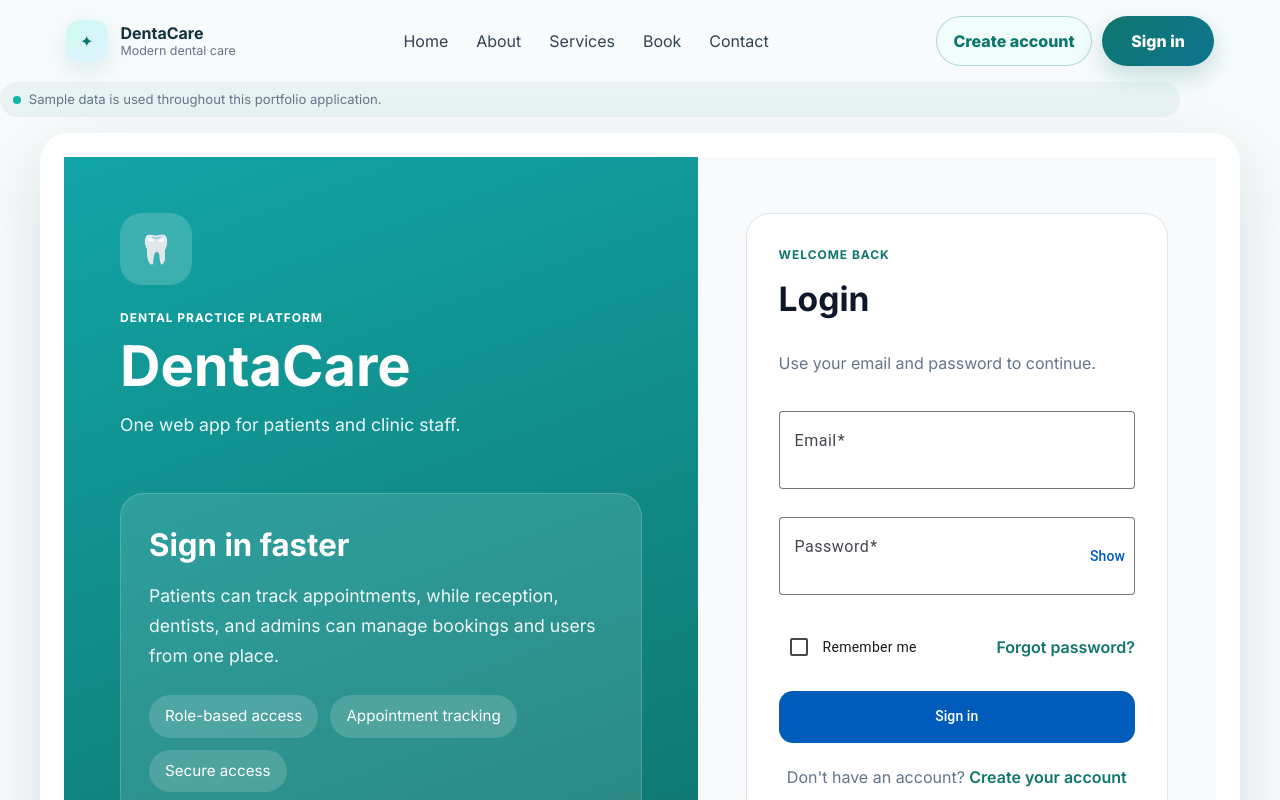
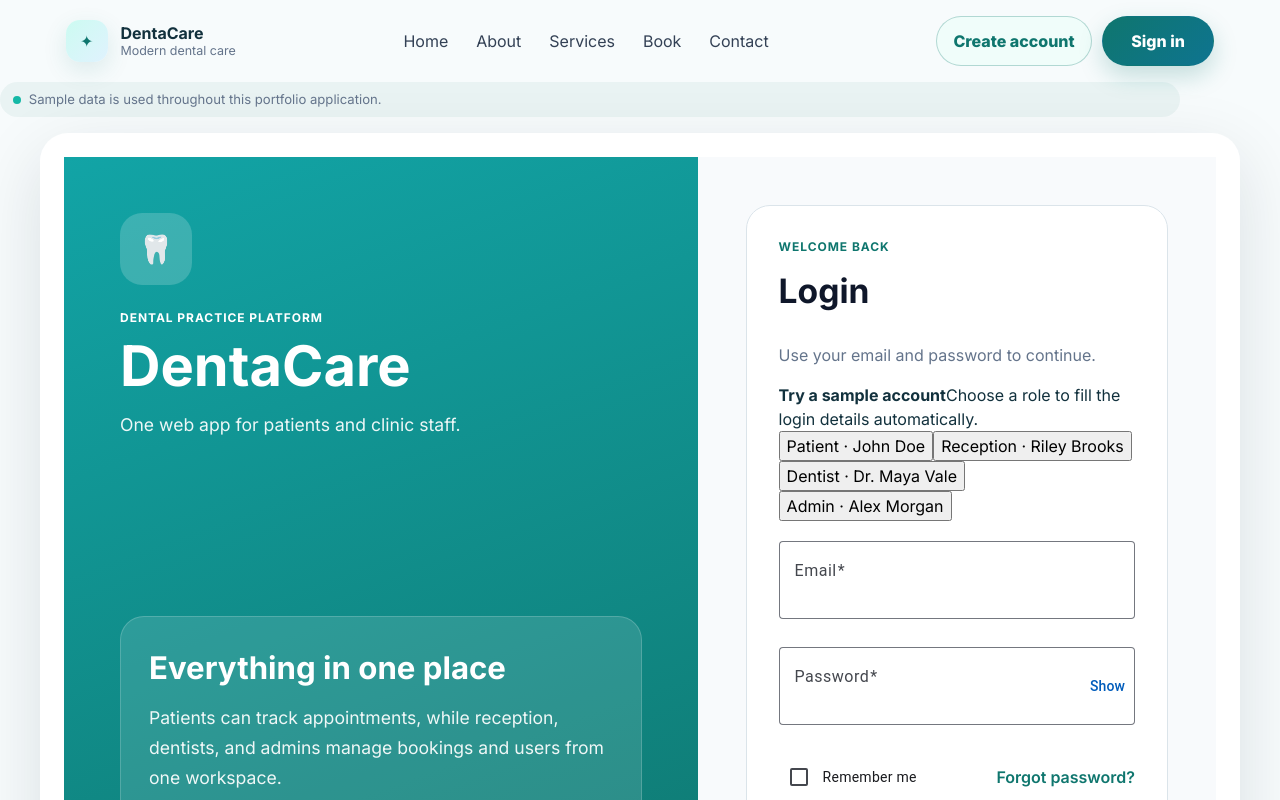
Before and after one commit to oboikanyego/dentacare-system, an Angular app: page /login in a window 1280 px wide. Shown: the top 800 px of the page. Built offline with nearby package versions, Linux system fonts and the light colour scheme.

Commit message:
feat: expose polished sample-account login picker

```diff
--- a/src/app/features/auth/login/login.component.html
+++ b/src/app/features/auth/login/login.component.html
@@ -8,14 +8,14 @@
     </div>
 
     <div class="brand-feature">
-      <h2>Sign in faster</h2>
+      <h2>Everything in one place</h2>
       <p>
-        Patients can track appointments, while reception, dentists, and admins can manage bookings and users from one place.
+        Patients can track appointments, while reception, dentists, and admins manage bookings and users from one workspace.
       </p>
       <div class="brand-pills">
         <span>Role-based access</span>
         <span>Appointment tracking</span>
-        <span>Secure access</span>
+        <span>Clinic workflows</span>
       </div>
     </div>
   </div>
@@ -25,6 +25,19 @@
       <p class="section-label">Welcome back</p>
       <h2>Login</h2>
       <p class="muted">Use your email and password to continue.</p>
+
+      <div class="sample-account-panel" aria-label="Sample accounts">
+        <div class="sample-account-copy">
+          <strong>Try a sample account</strong>
+          <span>Choose a role to fill the login details automatically.</span>
+        </div>
+        <div class="sample-account-grid">
+          <button type="button" class="sample-account-button" (click)="useSampleAccount('patient')">{{ sampleAccounts.patient.label }}</button>
+          <button type="button" class="sample-account-button" (click)="useSampleAccount('receptionist')">{{ sampleAccounts.receptionist.label }}</button>
+          <button type="button" class="sample-account-button" (click)="useSampleAccount('dentist')">{{ sampleAccounts.dentist.label }}</button>
+          <button type="button" class="sample-account-button" (click)="useSampleAccount('admin')">{{ sampleAccounts.admin.label }}</button>
+        </div>
+      </div>
 
       @if (errorMessage) {
         <div class="banner banner--error">{{ errorMessage }}</div>
```
